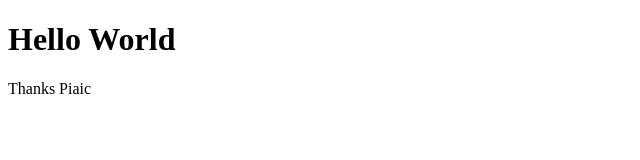
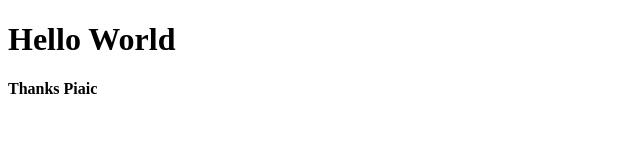
Before and after one commit to atifbajwa/Bootcamp-2020, a plain HTML site: page index.html in a window 1280 px wide. Shown: the full height of the page, 0-640 px from the left. Drawn offline with Linux system fonts and the light colour scheme.

Commit message:
adding h4 tag instead p tap

```diff
--- a/index.html
+++ b/index.html
@@ -7,7 +7,6 @@
 </head>
 <body>
     <h1>Hello World</h1>
-    <p>Thanks Piaic</p>
-
+    <h4>Thanks Piaic</h4>
 </body>
 </html>
```
